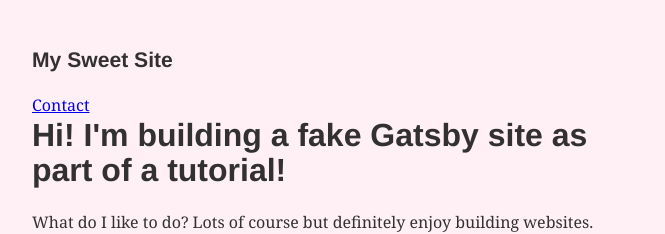
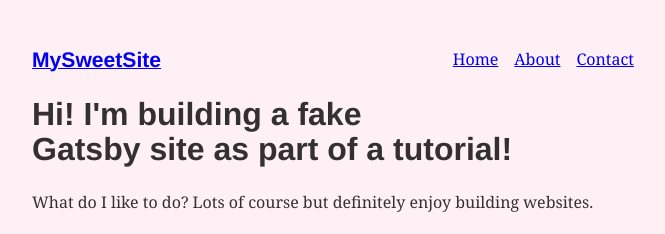
Before and after one commit to dbeattie/gatsby-hello-world, a Gatsby site: page / in a window 1280 px wide. Shown: the top 234 px of the page, without its empty margins (299-964 px from the left). Built offline with nearby package versions, Linux system fonts and the light colour scheme; Gatsby itself is replaced by a stand-in of ours; grey boxes are pictures that could not be loaded.

Commit message:
add basic navigation to most pages

```diff
--- a/src/components/layout.js
+++ b/src/components/layout.js
@@ -1,9 +1,25 @@
 import React from "react"
+import { Link } from "gatsby"
+
+const ListLink = props => (
+  <li style={{ display: `inline-block`, marginRight: `1rem` }}>
+    <Link to={props.to}>{props.children}</Link>
+  </li>
+)
 
 export default function Layout({ children }) {
   return (
     <div style={{ margin: `3rem auto`, maxWidth: 650, padding: `0 1rem` }}>
-      <h3>My Sweet Site</h3>
+      <header style={{ marginBottom: `1.5rem` }}>
+        <Link to="/" style={{ textShadow: `none`, backgroundImage: `none` }}>
+          <h3 style={{ display: `inline` }}>MySweetSite</h3>
+        </Link>
+        <ul style={{ listStyle: `none`, float: `right` }}>
+          <ListLink to="/">Home</ListLink>
+          <ListLink to="/about/">About</ListLink>
+          <ListLink to="/contact/">Contact</ListLink>
+        </ul>
+      </header>
       {children}
     </div>
   )
--- a/src/pages/index.js
+++ b/src/pages/index.js
@@ -6,8 +6,6 @@
 export default function Home() {
   return (
     <Layout>
-      <Link to="/contact/">Contact</Link>
-      {/* <Header headerText="Hello Gatsby!" /> */}
       <h1>Hi! I'm building a fake Gatsby site as part of a tutorial!</h1>
       <p>
         What do I like to do? Lots of course but definitely enjoy building
```
